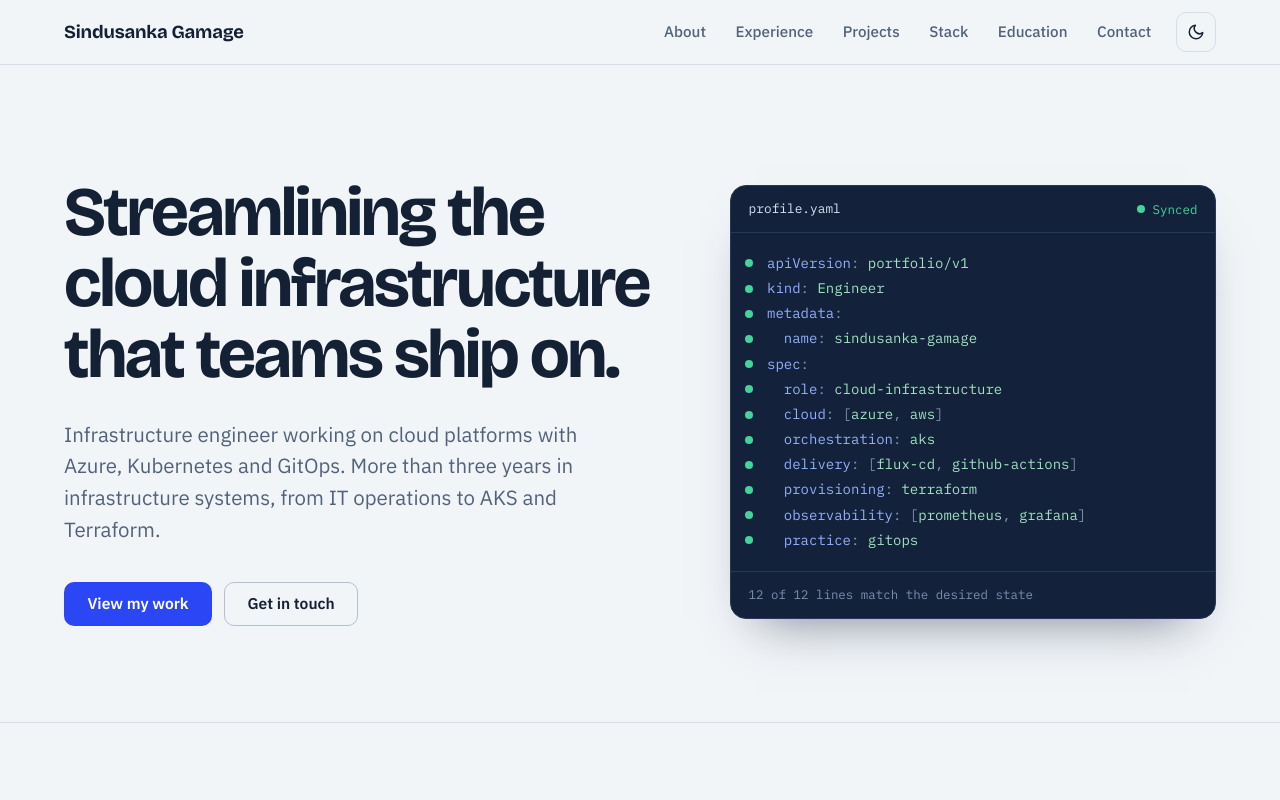
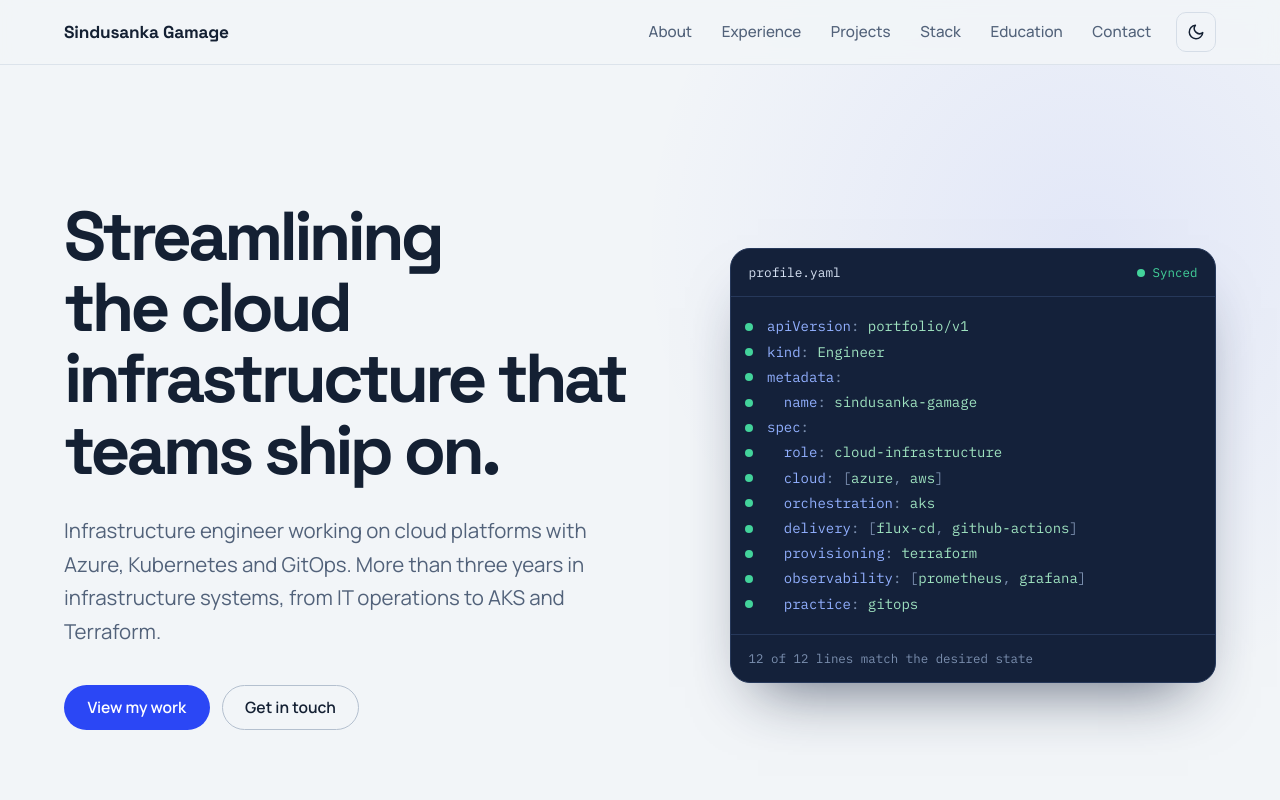
Before and after one commit to Sidusanka/portfolio, a plain HTML site: page index.html in a window 1280 px wide. Shown: the top 800 px of the page. Drawn offline with nearby package versions, Linux system fonts and the light colour scheme.

Commit message:
Update styles and metadata for improved design for the website

```diff
--- a/css/style.css
+++ b/css/style.css
@@ -6,8 +6,8 @@
 
 /* ---------- Tokens ---------- */
 :root {
-  --font-display: "Bricolage Grotesque", "Segoe UI", system-ui, sans-serif;
-  --font-body: "IBM Plex Sans", system-ui, -apple-system, "Segoe UI", sans-serif;
+  --font-display: "Space Grotesk", "Segoe UI", system-ui, sans-serif;
+  --font-body: "Manrope", system-ui, -apple-system, "Segoe UI", sans-serif;
   --font-code: "IBM Plex Mono", ui-monospace, SFMono-Regular, Menlo, Consolas, monospace;
 
   --gutter: clamp(1.25rem, 4vw, 2.5rem);
@@ -61,7 +61,9 @@ html {
 
 body {
   margin: 0;
-  background: var(--bg);
+  background:
+    radial-gradient(circle at 85% 4%, color-mix(in srgb, var(--accent) 8%, transparent), transparent 28rem),
+    var(--bg);
   color: var(--ink);
   font-family: var(--font-body);
   font-size: 1.0625rem;
@@ -74,7 +76,7 @@ h1, h2, h3 {
   margin: 0;
   font-family: var(--font-display);
   font-weight: 700;
-  letter-spacing: -0.02em;
+  letter-spacing: -0.045em;
   line-height: 1.1;
   text-wrap: balance;
 }
@@ -127,18 +129,18 @@ ul, ol { margin: 0; padding: 0; list-style: none; }
   justify-content: center;
   padding: 0.85rem 1.4rem;
   border: 1.5px solid transparent;
-  border-radius: 10px;
+  border-radius: 999px;
   font-family: var(--font-body);
   font-size: 0.975rem;
   font-weight: 600;
   line-height: 1;
   text-decoration: none;
-  transition: background-color 0.15s, border-color 0.15s, color 0.15s;
+  transition: transform 0.2s ease, box-shadow 0.2s ease, background-color 0.15s, border-color 0.15s, color 0.15s;
 }
 .btn--primary { background: var(--accent); color: var(--accent-ink); }
-.btn--primary:hover { background: var(--accent-hover); }
+.btn--primary:hover { background: var(--accent-hover); box-shadow: 0 12px 24px -14px var(--accent); transform: translateY(-2px); }
 .btn--ghost { border-color: var(--line-strong); color: var(--ink); }
-.btn--ghost:hover { border-color: var(--ink); }
+.btn--ghost:hover { border-color: var(--ink); transform: translateY(-2px); }
 
 /* ---------- Header ---------- */
 .site-header {
@@ -148,7 +150,7 @@ ul, ol { margin: 0; padding: 0; list-style: none; }
   background: color-mix(in srgb, var(--bg) 88%, transparent);
   -webkit-backdrop-filter: blur(10px);
   backdrop-filter: blur(10px);
-  border-bottom: 1px solid var(--line);
+  border-bottom: 1px solid color-mix(in srgb, var(--line) 75%, transparent);
 }
 
 .site-header__bar {
@@ -166,7 +168,7 @@ ul, ol { margin: 0; padding: 0; list-style: none; }
 
 .brand {
   font-family: var(--font-display);
-  font-size: 1.15rem;
+  font-size: 1.08rem;
   font-weight: 700;
   letter-spacing: -0.01em;
   text-decoration: none;
@@ -218,7 +220,7 @@ ul, ol { margin: 0; padding: 0; list-style: none; }
 
 /* ---------- Hero ---------- */
 .hero {
-  padding-block: clamp(3.5rem, 9vw, 7rem) clamp(3.5rem, 8vw, 6rem);
+  padding-block: clamp(4.5rem, 11vw, 8.5rem) clamp(4rem, 8vw, 6rem);
 }
 
 .hero__grid {
@@ -230,7 +232,7 @@ ul, ol { margin: 0; padding: 0; list-style: none; }
 
 .hero__title {
   font-size: clamp(2.5rem, 5.4vw, 4.4rem);
-  letter-spacing: -0.035em;
+  letter-spacing: -0.055em;
   line-height: 1.03;
 }
 
@@ -239,7 +241,7 @@ ul, ol { margin: 0; padding: 0; list-style: none; }
   margin: 1.75rem 0 2.25rem;
   color: var(--muted);
   font-size: clamp(1.1rem, 1.6vw, 1.3rem);
-  line-height: 1.55;
+  line-height: 1.65;
 }
 
 .hero__actions { display: flex; flex-wrap: wrap; gap: 0.75rem; }
@@ -247,14 +249,16 @@ ul, ol { margin: 0; padding: 0; list-style: none; }
 /* Manifest panel. The one animated moment on the page:
    every line starts "pending" (amber) and turns "synced" (green) in order. */
 .manifest {
-  --end: calc(var(--n) * 110ms + 700ms);
+  --sync-step: 220ms;
+  --sync-start: 900ms;
+  --end: calc(var(--n) * var(--sync-step) + var(--sync-start));
   margin: 0;
   overflow: hidden;
   background: var(--panel-bg);
   color: var(--panel-ink);
   border: 1px solid var(--panel-line);
-  border-radius: 16px;
-  box-shadow: 0 28px 50px -28px rgba(20, 33, 58, 0.55);
+  border-radius: 20px;
+  box-shadow: 0 32px 60px -28px rgba(20, 33, 58, 0.65);
 }
 
 .manifest__bar {
@@ -282,8 +286,8 @@ ul, ol { margin: 0; padding: 0; list-style: none; }
   grid-template-columns: 2.25rem 1fr;
   align-items: baseline;
   padding-right: 1rem;
-  animation: line-in 0.35s ease-out both;
-  animation-delay: calc(var(--i) * 110ms + 600ms);
+  animation: line-in 0.5s ease-out both;
+  animation-delay: calc(var(--i) * var(--sync-step) + var(--sync-start));
 }
 
 .ln__dot {
@@ -293,8 +297,8 @@ ul, ol { margin: 0; padding: 0; list-style: none; }
   height: 0.5rem;
   border-radius: 50%;
   background: var(--synced);
-  animation: dot-sync 0.45s ease-out both;
-  animation-delay: calc(var(--i) * 110ms + 600ms);
+  animation: dot-sync 0.6s ease-out both;
+  animation-delay: calc(var(--i) * var(--sync-step) + var(--sync-start));
 }
 
 .ln__text { white-space: pre; }
@@ -359,7 +363,7 @@ ul, ol { margin: 0; padding: 0; list-style: none; }
 /* ---------- Sections ---------- */
 .section {
   padding-block: clamp(4rem, 9vw, 7rem);
-  border-top: 1px solid var(--line);
+  border-top: 1px solid color-mix(in srgb, var(--line) 80%, transparent);
 }
 
 .section__grid {
@@ -440,11 +444,12 @@ ul, ol { margin: 0; padding: 0; list-style: none; }
   display: grid;
   grid-template-columns: minmax(0, 1fr) minmax(0, 1.25fr);
   gap: 0.75rem 2.5rem;
-  padding: 2rem 0.75rem;
+  padding: 2rem 1rem;
+  border-radius: 14px;
   border-bottom: 1px solid var(--line);
   transition: background-color 0.2s;
 }
-.ledger__row:hover { background: var(--surface); }
+.ledger__row:hover { background: var(--surface); box-shadow: 0 16px 30px -26px var(--ink); }
 
 .ledger__title { font-size: clamp(1.35rem, 2.2vw, 1.75rem); }
 .ledger__tags { margin-top: 0.5rem; color: var(--muted); font-size: 0.95rem; }
@@ -462,7 +467,7 @@ ul, ol { margin: 0; padding: 0; list-style: none; }
   gap: 0.5rem 1.25rem;
   align-items: baseline;
   padding: 1.1rem 1.4rem;
-  border-radius: 12px;
+  border-radius: 14px;
   background: color-mix(in srgb, var(--accent) calc(var(--depth) * 5% + 4%), var(--surface));
 }
 
--- a/index.html
+++ b/index.html
@@ -12,16 +12,14 @@
   <meta property="og:type" content="website">
   <meta property="og:title" content="Sindusanka Gamage | Cloud infrastructure engineer">
   <meta property="og:description" content="Cloud infrastructure engineer working with Azure, Kubernetes, Terraform and GitOps.">
-  <!-- EDIT: once your domain is live, add these two lines (replace the address):
-  <link rel="canonical" href="https://your-domain.com/">
-  <meta property="og:url" content="https://your-domain.com/">
-  -->
+  <link rel="canonical" href="https://sindusanka.live/">
+  <meta property="og:url" content="https://sindusanka.live/">
 
   <link rel="icon" href="assets/favicon.svg" type="image/svg+xml">
 
   <link rel="preconnect" href="https://fonts.googleapis.com">
   <link rel="preconnect" href="https://fonts.gstatic.com" crossorigin>
-  <link rel="stylesheet" href="https://fonts.googleapis.com/css2?family=Bricolage+Grotesque:opsz,wght@12..96,500..800&family=IBM+Plex+Mono:wght@400;500&family=IBM+Plex+Sans:wght@400;500;600&display=swap">
+  <link rel="stylesheet" href="https://fonts.googleapis.com/css2?family=IBM+Plex+Mono:wght@400;500&family=Manrope:wght@400;500;600;700;800&family=Space+Grotesk:wght@500;600;700&display=swap">
   <link rel="stylesheet" href="css/style.css">
 
   <!-- Sets the theme before the page paints, so there is no flash. -->
```
Also changed, not shown: 404.html (+1 -1 lines).
